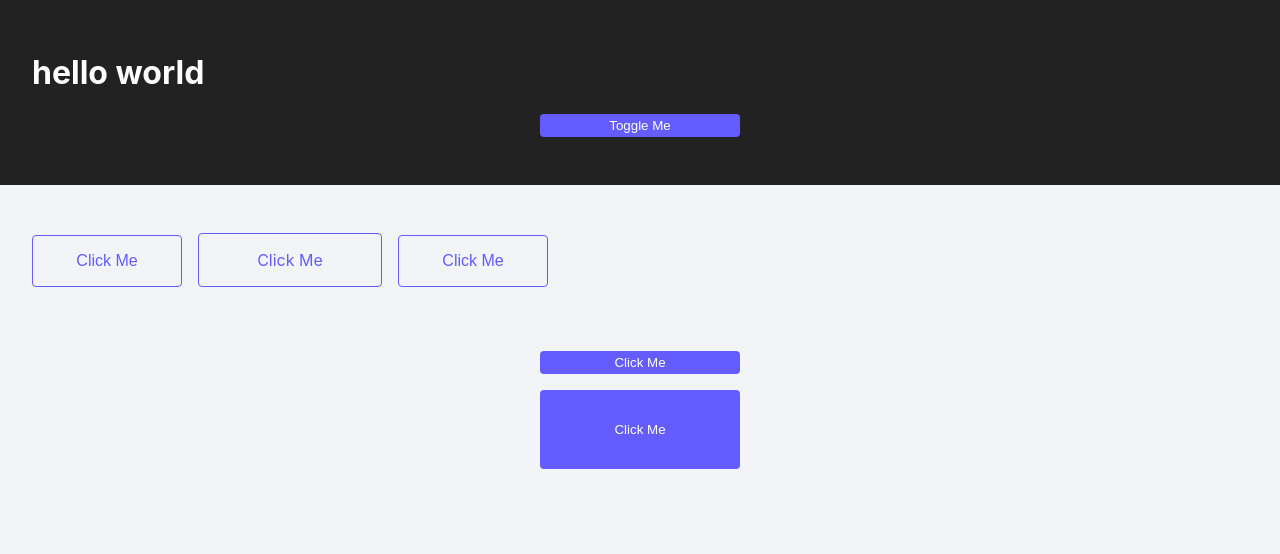
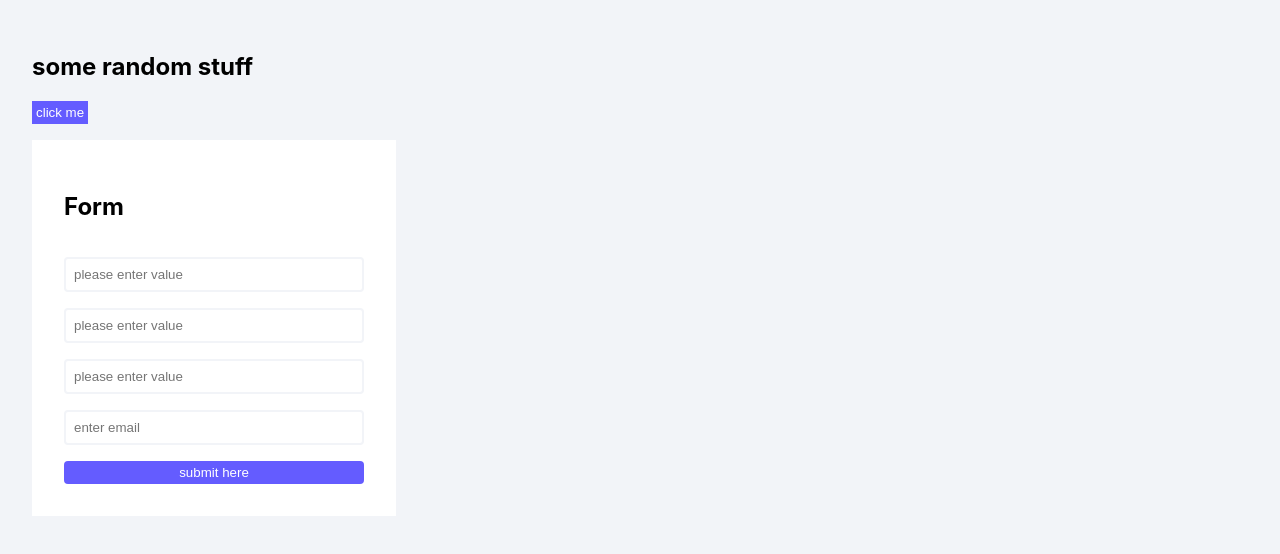
Before and after one commit to shitakemura/react-styled-components-v5-course, a React (Vite) app: page / in a window 1280 px wide. Shown: the top 554 px of the page. Built offline with nearby package versions, Linux system fonts and the light colour scheme.

Commit message:
~39.Attrs - Input Example

```diff
--- a/src/App.tsx
+++ b/src/App.tsx
@@ -6,6 +6,7 @@ import styled, { ThemeProvider } from 'styled-components'
 // import { Card } from './components/Card'
 // import { Loading } from './components/Loading'
 import { DefaultButton, HipsterButton } from './components/Buttons'
+import { Form } from './components/Form'
 import GlobalStyles from './global-styles'
 
 const BaseTheme = {
@@ -35,27 +36,30 @@ function App() {
   return (
     <ThemeProvider theme={theme}>
       <GlobalStyles />
-      <Container>
+      {/* <Container>
         <h1>hello world</h1>
         <button className="btn" onClick={handleClick}>
           toggle me
         </button>
-      </Container>
+      </Container> */}
       {/* <ComplexTitle title="more complex title" /> */}
       {/* <AlternativeTitle title="alternative title" /> */}
       {/* <Random /> */}
       {/* <Card /> */}
-      <div style={{ padding: '2rem' }}>
-        {/* <Loading /> */}
+      {/* <div style={{ padding: '2rem' }}>
+        <Loading />
         <HipsterButton>click me</HipsterButton>
         <HipsterButton as="a" href="https://www.johnsmilga.com/">
           click me
         </HipsterButton>
         <HipsterButton>click me</HipsterButton>
-      </div>
-      <div>
+      </div> */}
+      {/* <div>
         <DefaultButton>click me</DefaultButton>
         <DefaultButton large>click me</DefaultButton>
+      </div> */}
+      <div style={{ padding: '2rem' }}>
+        <Form />
       </div>
     </ThemeProvider>
   )
--- /dev/null
+++ b/src/components/Form.tsx
@@ -0,0 +1,60 @@
+import styled, { css } from 'styled-components'
+
+const Button = styled.button.attrs((props) => {
+  return { type: props.type ?? 'button' }
+})`
+  background: var(--primary);
+  border: none;
+  color: white;
+  padding: 0.25rem;
+  cursor: pointer;
+  ${({ type }) => {
+    return (
+      type === 'submit' &&
+      css`
+        display: block;
+        width: 100%;
+        margin-top: 1rem;
+        border-radius: 0.25rem;
+      `
+    )
+  }}
+`
+
+const BasicInput = styled.input.attrs((props) => {
+  return {
+    type: props.type ?? 'text',
+    placeholder: props.placeholder || 'please enter value',
+  }
+})`
+  box-sizing: border-box;
+  padding: 0.5rem;
+  border: 2px solid #f2f4f8;
+  border-radius: 0.25rem;
+  width: 100%;
+  margin-top: 1rem;
+`
+
+export const Form = () => {
+  return (
+    <div>
+      <h2>some random stuff</h2>
+      <Button>click me</Button>
+      <form
+        style={{
+          width: '300px',
+          background: '#fff',
+          padding: '2rem',
+          marginTop: '1rem',
+        }}
+      >
+        <h2>Form</h2>
+        <BasicInput />
+        <BasicInput />
+        <BasicInput />
+        <BasicInput type="email" placeholder="enter email" />
+        <Button type="submit">submit here</Button>
+      </form>
+    </div>
+  )
+}
```
